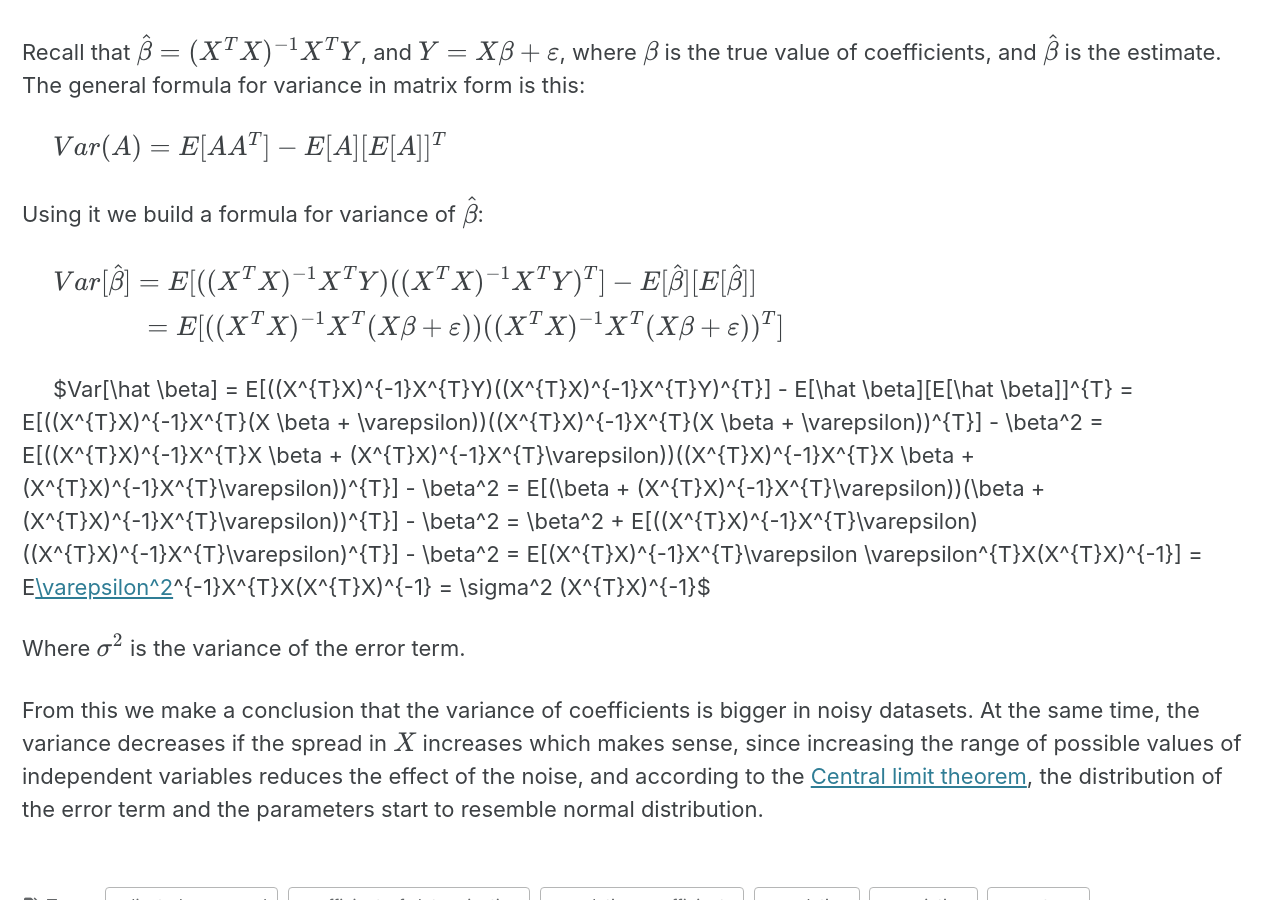
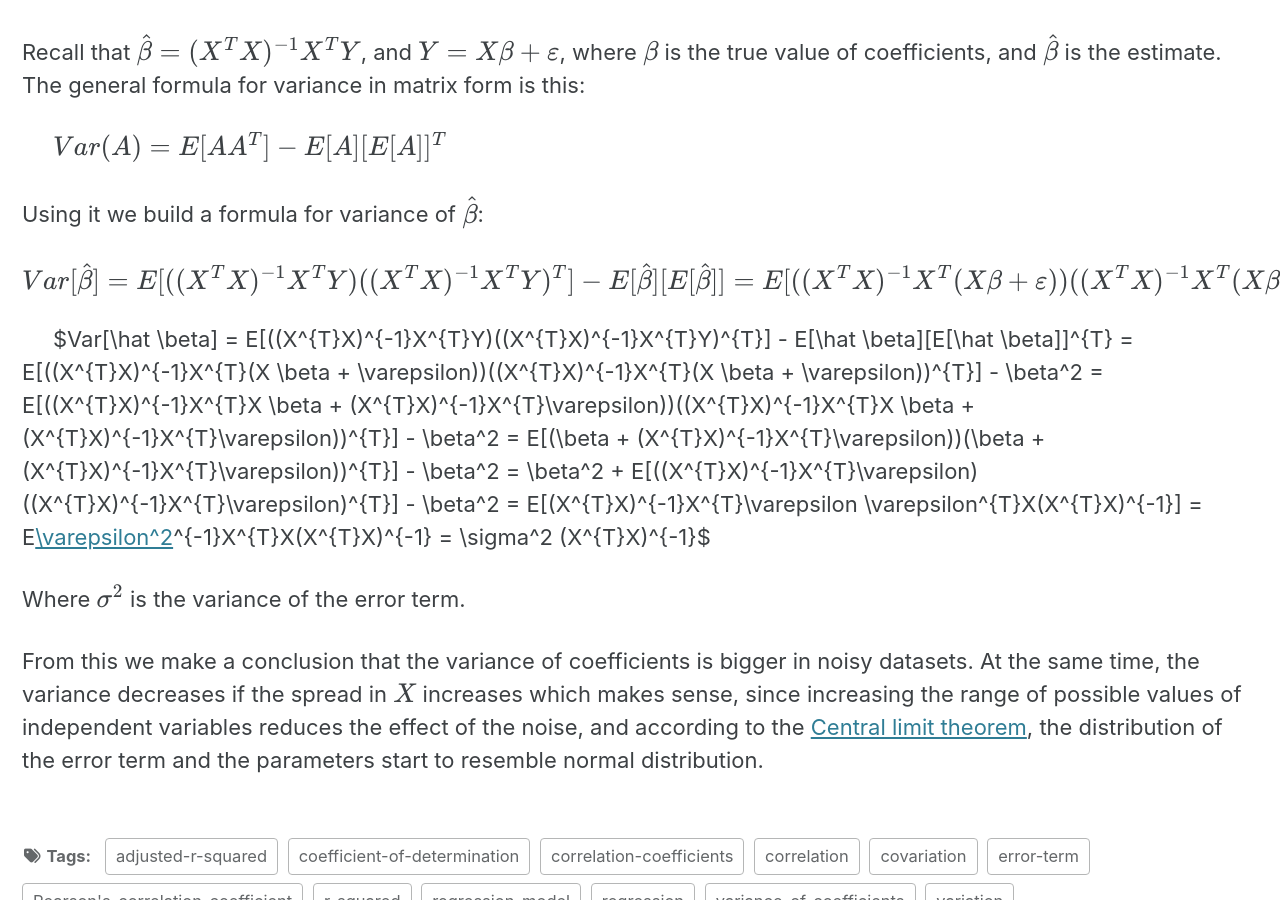
Before and after one commit to vzahorui/vzahorui.github.io, a Jekyll site: the page built from _posts/2019-08-10-correlation.md, in a window 1280 px wide and 900 px high, scrolled down 3984 px. Built offline with Jekyll 4.4.1, drawn with Linux system fonts in a browser that asks for light colours; cached includes are drawn as plain includes; nearby versions of some CDN libraries; formulas are drawn with MathJax 3.

Commit message:
Update 2019-08-10-correlation.md

```diff
--- a/_posts/2019-08-10-correlation.md
+++ b/_posts/2019-08-10-correlation.md
@@ -83,12 +83,9 @@ $Var(A) = E[AA^{T}]-E[A][E[A]]^{T}$
 
 Using it we build a formula for variance of $\hat \beta$:
 
-&nbsp;&nbsp;&nbsp;&nbsp;
 $$
-\begin{multlined}[b]
 Var[\hat \beta] = E[((X^{T}X)^{-1}X^{T}Y)((X^{T}X)^{-1}X^{T}Y)^{T}] - E[\hat \beta][E[\hat \beta]] \\
 = E[((X^{T}X)^{-1}X^{T}(X \beta + \varepsilon))((X^{T}X)^{-1}X^{T}(X \beta + \varepsilon))^{T}]
-\end{multlined}
 $$
 
 &nbsp;&nbsp;&nbsp;&nbsp;
```
